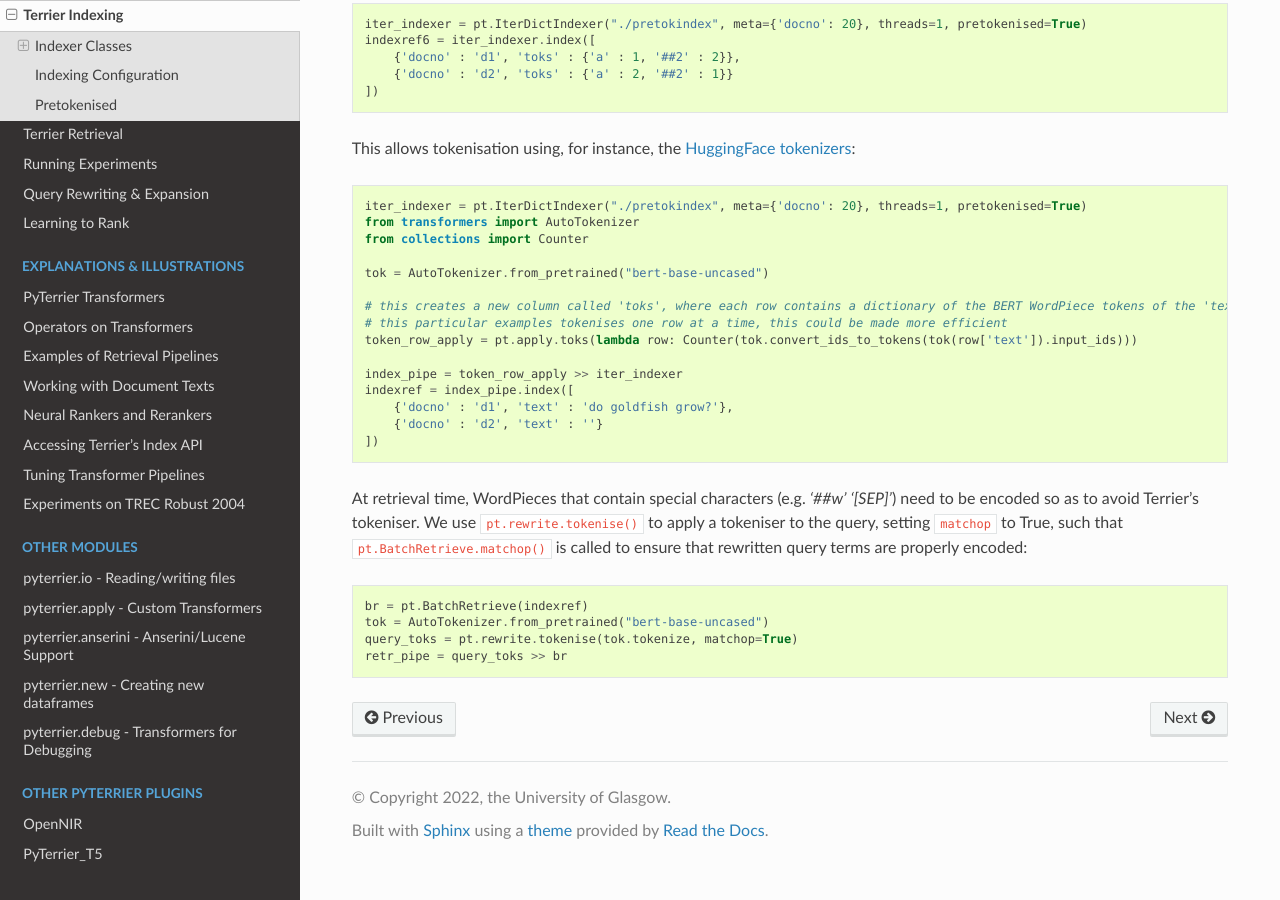
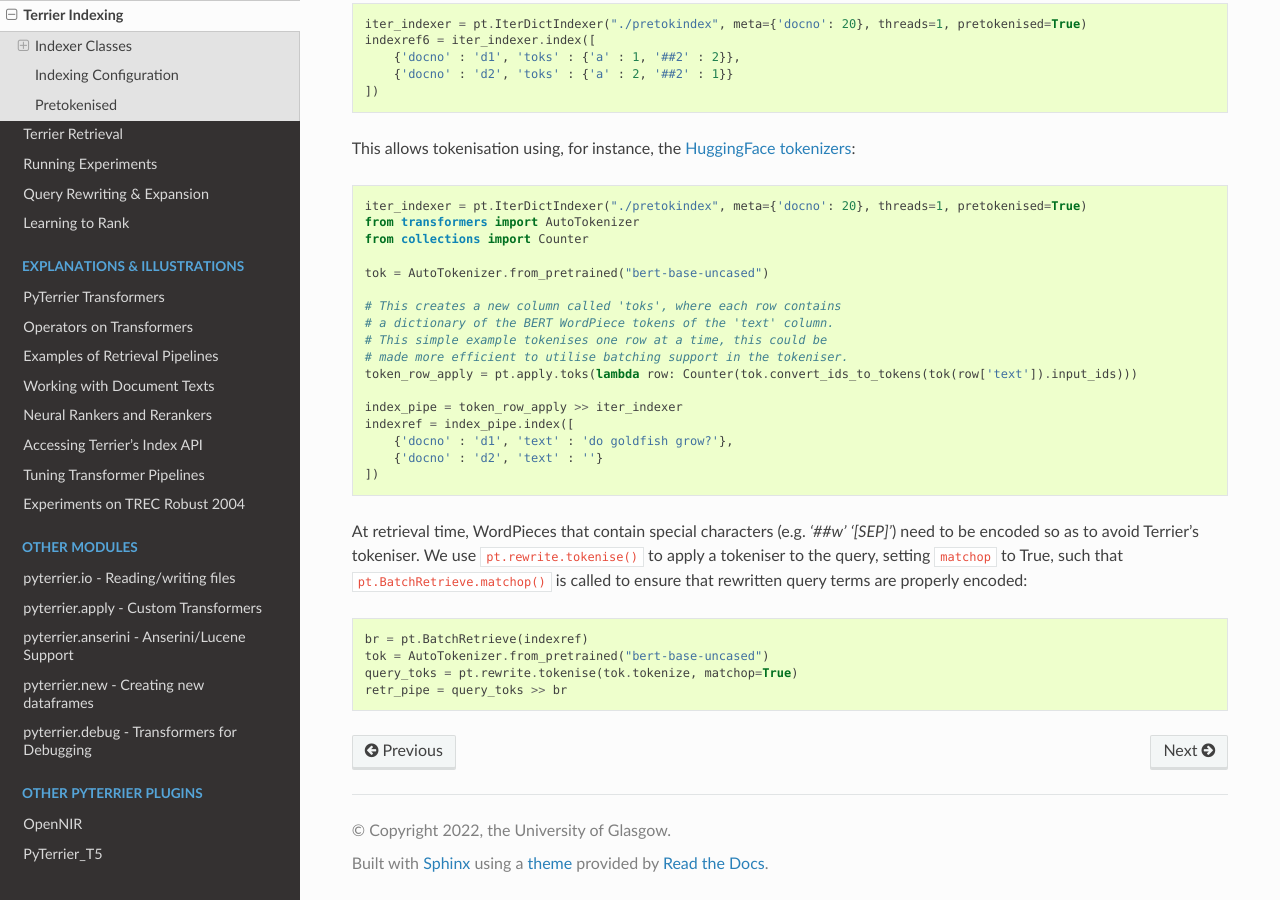
Before and after one commit to terrier-org/pyterrier, a Sphinx documentation site: the page built from docs/terrier-indexing.rst, in a window 1280 px wide and 900 px high, scrolled down 5929 px. Built offline with Sphinx 7.4.7 and the Read the Docs theme 2.0.0, drawn with Linux system fonts in a browser that asks for light colours; pages that are not in the unit, such as notebooks, are missing from menus; the version number is read from the project's files by our own code.

Commit message:
formatting and legibility

```diff
--- a/docs/terrier-indexing.rst
+++ b/docs/terrier-indexing.rst
@@ -239,8 +239,10 @@ This allows tokenisation using, for instance, the `HuggingFace tokenizers <https
 
     tok = AutoTokenizer.from_pretrained("bert-base-uncased")
 
-    # this creates a new column called 'toks', where each row contains a dictionary of the BERT WordPiece tokens of the 'text' column
-    # this particular examples tokenises one row at a time, this could be made more efficient
+    # This creates a new column called 'toks', where each row contains
+    # a dictionary of the BERT WordPiece tokens of the 'text' column.
+    # This simple example tokenises one row at a time, this could be
+    # made more efficient to utilise batching support in the tokeniser.
     token_row_apply = pt.apply.toks(lambda row: Counter(tok.convert_ids_to_tokens(tok(row['text']).input_ids)))
 
     index_pipe = token_row_apply >> iter_indexer
```
